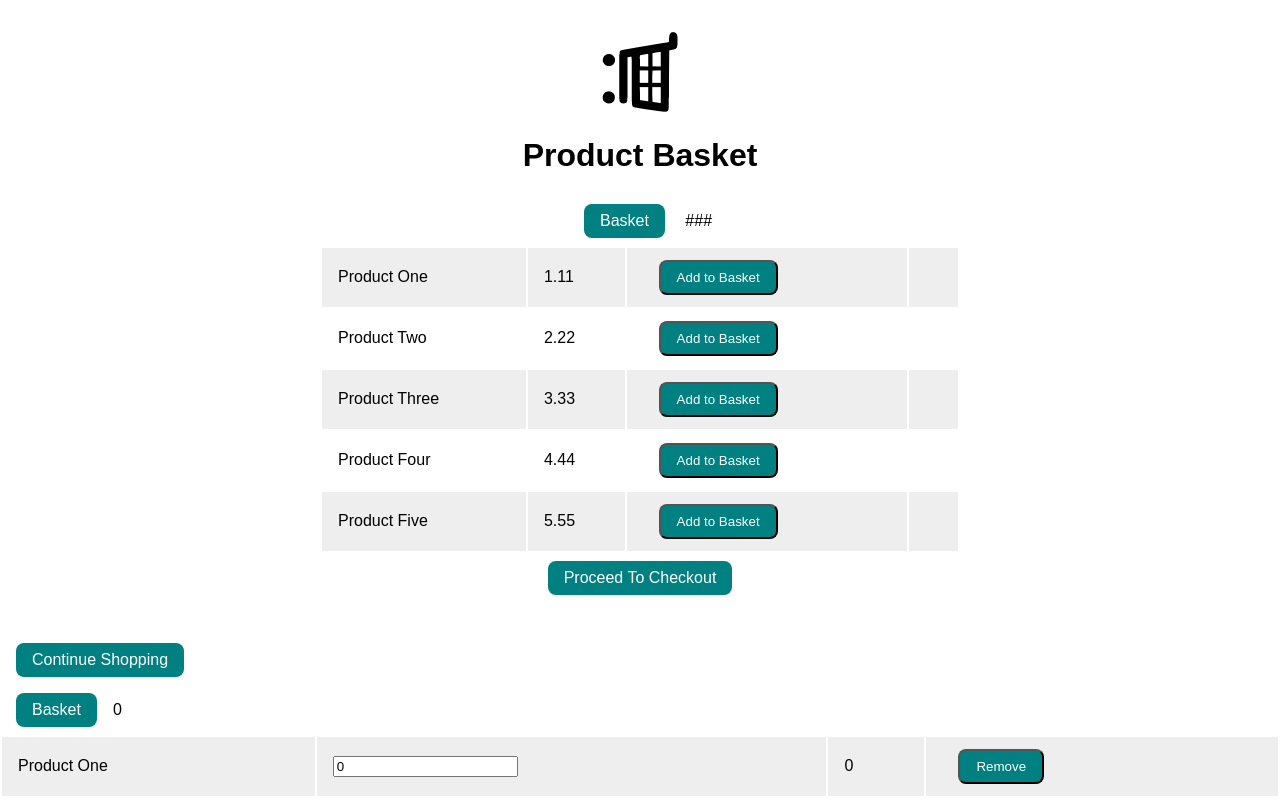
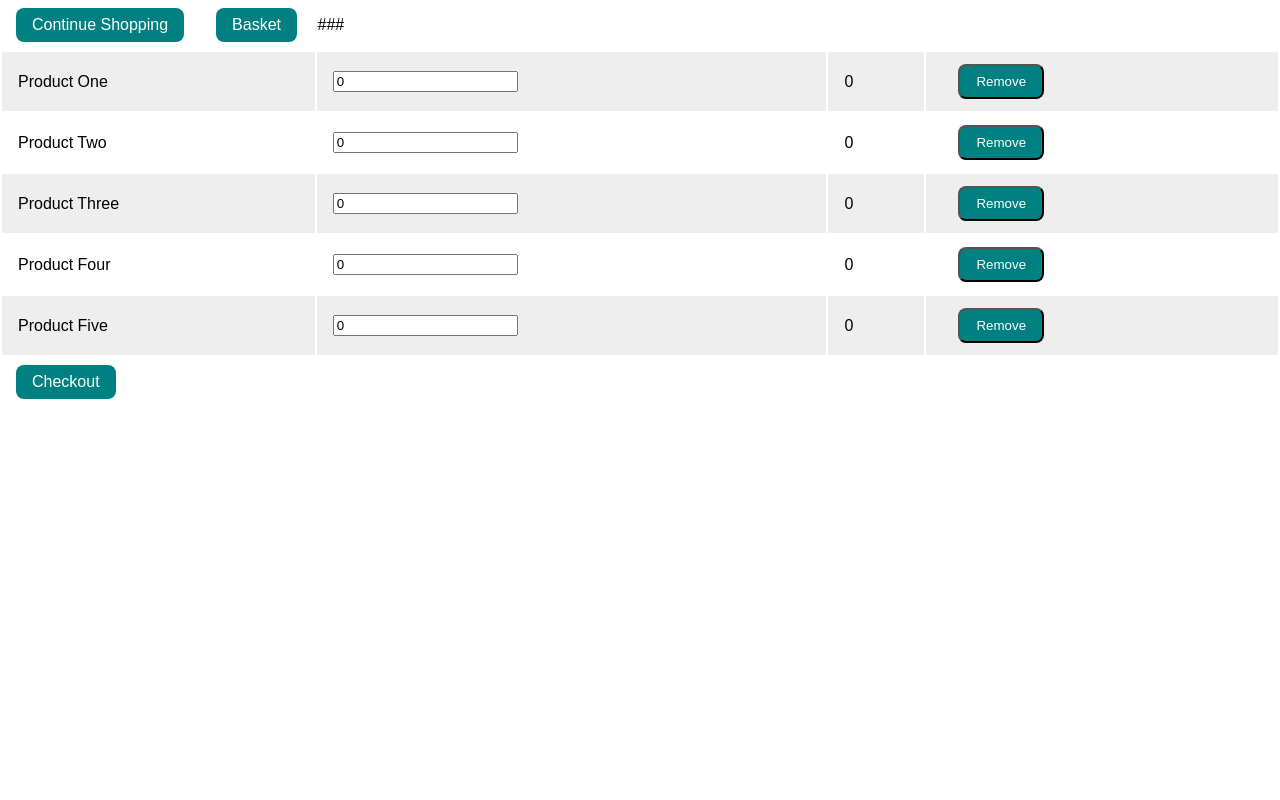
Before and after one commit to lagares/ap, a React (Create React App) app in the folder basket/: page /checkout in a window 1280 px wide. Shown: the top 800 px of the page. Built offline with nearby package versions, Linux system fonts and the light colour scheme.

Commit message:
refactored ProductList, fixed total added counter

```diff
--- a/basket/src/Checkout.js
+++ b/basket/src/Checkout.js
@@ -53,63 +53,62 @@ class CheckoutProductTable extends Component {
     });
 
     return (
-      <table>
-        <tbody>{rows}</tbody>
-      </table>
+      <div>
+        <Link className="button" to="/">Continue Shopping</Link>
+        <Link className="button" to="/checkoutResult">Basket</Link> <span>###</span>
+        <table>
+          <tbody>{rows}</tbody>
+        </table>
+        <Link className="button" to="/checkoutResult" success={this.props.success}>Checkout</Link>
+        {/* <CheckoutButton success={this.props.success} /> */}
+      </div>
     );
   }
 }
 
-class CheckoutCount extends Component {
-  render() {
-      console.log(counter);
-      return (
-          <div>
-              <Link className="button" to="/checkoutResult">Basket</Link>
-              <span>{counter}</span>
-          </div>
-      )
-  }
-}
+// class CheckoutCount extends Component {
+//   render() {
+//       console.log(counter);
+//       return (
+//           <div>
+//           </div>
+//       )
+//   }
+// }
 
-class ContinueShoppingButton extends Component {
-    render() {
-        return (
-            <Link className="button" to="/">Continue Shopping</Link>
-        )
-    }
-  }
+// class ContinueShoppingButton extends Component {
+//     render() {
+//         return (
+//         )
+//     }
+//   }
 
-class CheckoutButton extends Component {
-  render() {
-      return (
-          <Link className="button" to="/checkoutResult">Checkout</Link>
-      )
-  }
-}
+// class CheckoutButton extends Component {
+//   render() {
+//       return (
+//       )
+//   }
+// }
 
-class CheckoutListPage extends Component {
+class Checkout extends Component {
   render() {
       return (
         <div>
-            <ContinueShoppingButton />
-            <CheckoutCount />
-            <CheckoutProductTable products={this.props.products} />
-            <CheckoutButton success={this.props.success} />
+            <CheckoutProductTable products={PRODUCTS} />
         </div>
       );
   }
 }
 
-class Checkout extends Component {
-  render() {
-    return (
-      <div>
-        <CheckoutListPage products={PRODUCTS} />
-      </div>
-    );
-  }
-}
+// class Checkout extends Component {
+//   render() {
+//     return (
+//       <div>
+//         <CheckoutListPage products={PRODUCTS} />
+//       </div>
+//     );
+//   }
+// }
 
 const PRODUCTS = [
   {
--- a/basket/src/App.js
+++ b/basket/src/ProductList.js
@@ -8,6 +8,7 @@ import logo from './logo.svg';
 import './App.css';
 
 class ProductRow extends Component {
+
   render() {
     const product = this.props.product;
 
@@ -15,8 +16,7 @@ class ProductRow extends Component {
       <tr>
           <td>{product.name}</td>
           <td>{product.price}</td>
-          <td><button onClick={() => this.props.onClick()}>Add to Basket</button></td>
-          <td> {product.added}</td>
+          <td><button onClick={this.props.onAddClick}>Add to Basket</button></td>
       </tr>
       );
   }
@@ -46,73 +46,33 @@ class ProductTable extends Component {
         <ProductRow
           product={product}
           key={product.name}
-          added={this.state.added}
-          onClick={() => this.handleAdd() } />
+          onAddClick={this.handleAdd} />
         );
       }
     );
 
     return (
+      <div>
+        <Link className="button" to="/checkout">Basket</Link> <span>{this.state.added}</span>
         <table>
           <tbody>{rows}</tbody>
         </table>
-    );
-  }
-}
-
-// class ProductCount extends Component {
-//   render() {
-//     return (
-//       <div>
-//           <Link className="button" to="/checkout">Basket</Link>
-//           <span> ### </span>
-//       </div>
-//     )
-//   }
-// }
-
-function ProductCount(props) {
-    return (
-      <div>
-          <Link className="button" to="/checkout">Basket</Link>
-          <span> ### </span>
-      </div>
-    )
-  }
-
-function CheckoutButton(props) {
-  return (
         <Link className="button" to="/checkout">Proceed To Checkout</Link>
-  )
-}
-
-class ProductListPage extends Component {
-  constructor(props) {
-    super(props);
-      this.state = {
-      total: Array(this.props.products.length).fill(null)
-    };
-  };
-
-  render() {
-      return (
-        <div>
-          <ProductCount />
-          <ProductTable products={this.props.products} />
-          <CheckoutButton />
       </div>
       );
   }
 }
 
-function App(props) {
+class ProductList extends Component {
+  render() {
     return (
       <div className="App">
         <img src={logo} className="App-logo" alt="logo" />
         <h1>Product Basket</h1>
-      <ProductListPage products={PRODUCTS} />
+        <ProductTable products={PRODUCTS} />
       </div>
-  );
+    )
+  }
 }
 
 const PRODUCTS = [
@@ -148,4 +108,4 @@ const PRODUCTS = [
   }
 ]
 
-export default App;
+export default ProductList;
--- a/basket/src/index.js
+++ b/basket/src/index.js
@@ -1,8 +1,8 @@
 import React from 'react';
 import ReactDOM from 'react-dom';
 import './index.css';
-import App from './App';
-import Checkout from './Checkout.js';
+import ProductList from './ProductList';
+import Checkout from './Checkout';
 import CheckoutResult from './CheckoutResult';
 
 import {
@@ -13,8 +13,8 @@ import {
 ReactDOM.render(
 <Router>
     <div>
-        <Route path="/" component={App}/>
-        <Route path="/checkout" component={Checkout}/>
+        <Route exact path="/" component={ProductList}/>
+        <Route path="/checkout" component={Checkout} />
         <Route path="/checkoutResult" component={CheckoutResult}/>
     </div>
 </Router>
```
Lines whose indentation alone changed are shown as unchanged.
